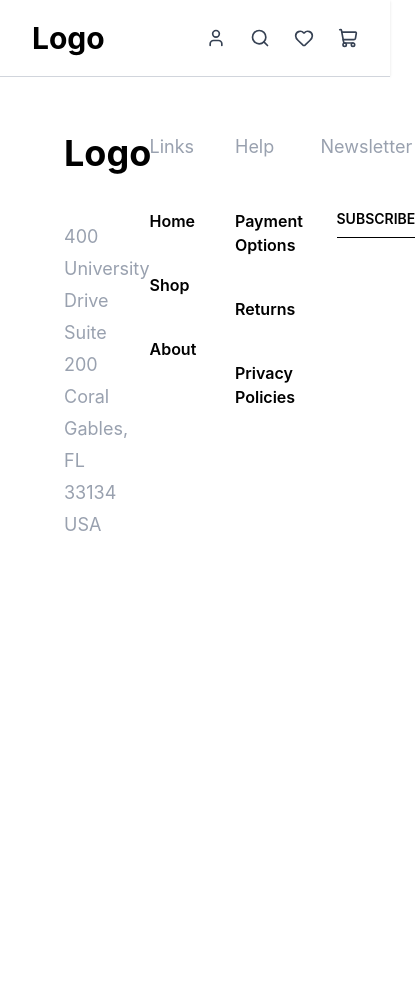
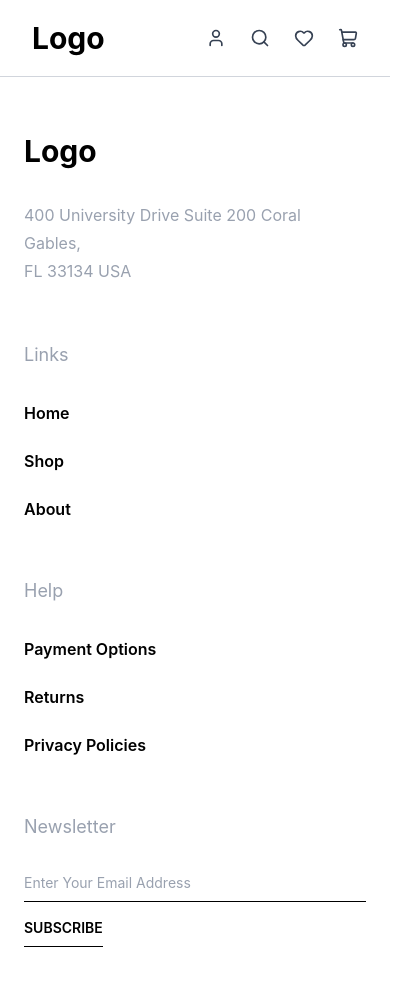
Before and after one commit to kahfiachyarudin/project-landing-page-bareng, a React (Vite) app: page / in a window 390 px wide. Shown: the top 986 px of the page, 415 px wide, since content can reach past the window. Before the commit the page ends 844 px from the top, so only its background shows below. Built offline with nearby package versions, Linux system fonts and the light colour scheme.

Commit message:
responsive footer

```diff
--- a/src/components/Footer.jsx
+++ b/src/components/Footer.jsx
@@ -1,16 +1,14 @@
-
-
 const Footer = () => {
   return (
-    <footer className="w-full border-t border-gray-300 bg-white px-16 py-14">
-      <div className="max-w-7xl mx-auto grid grid-cols-4 gap-20">
+    <footer className="w-full border-t border-gray-300 bg-white px-6 md:px-10 lg:px-16 py-14">
+      <div className="max-w-7xl mx-auto grid grid-cols-1 sm:grid-cols-2 lg:grid-cols-4 gap-14 lg:gap-20">
 
         <div>
-          <h1 className="text-4xl font-bold text-black mb-12">
+          <h1 className="text-3xl md:text-4xl font-bold text-black mb-8 md:mb-12">
             Logo
           </h1>
 
-          <p className="text-gray-400 leading-8 text-lg">
+          <p className="text-gray-400 leading-7 text-base md:text-lg">
             400 University Drive Suite 200 Coral <br />
             Gables, <br />
             FL 33134 USA
@@ -18,11 +16,11 @@ const Footer = () => {
         </div>
 
         <div>
-          <h2 className="text-gray-400 text-lg mb-12">
+          <h2 className="text-gray-400 text-lg mb-8 md:mb-12">
             Links
           </h2>
 
-          <ul className="space-y-10 font-semibold text-black">
+          <ul className="space-y-6 md:space-y-10 font-semibold text-black">
             <li className="cursor-pointer">Home</li>
             <li className="cursor-pointer">Shop</li>
             <li className="cursor-pointer">About</li>
@@ -30,11 +28,11 @@ const Footer = () => {
         </div>
 
         <div>
-          <h2 className="text-gray-400 text-lg mb-12">
+          <h2 className="text-gray-400 text-lg mb-8 md:mb-12">
             Help
           </h2>
 
-          <ul className="space-y-10 font-semibold text-black">
+          <ul className="space-y-6 md:space-y-10 font-semibold text-black">
             <li className="cursor-pointer">Payment Options</li>
             <li className="cursor-pointer">Returns</li>
             <li className="cursor-pointer">Privacy Policies</li>
@@ -42,22 +40,23 @@ const Footer = () => {
         </div>
 
         <div>
-          <h2 className="text-gray-400 text-lg mb-12">
+          <h2 className="text-gray-400 text-lg mb-8 md:mb-12">
             Newsletter
           </h2>
 
-          <div className="flex items-center gap-4">
+          <div className="flex flex-col sm:flex-row items-start sm:items-center gap-4">
             <input
               type="email"
               placeholder="Enter Your Email Address"
               className="border-b border-black outline-none pb-2 text-sm w-full placeholder:text-gray-400"
             />
 
-            <button className="border-b border-black pb-2 text-sm font-semibold">
+            <button className="border-b border-black pb-2 text-sm font-semibold whitespace-nowrap">
               SUBSCRIBE
             </button>
           </div>
         </div>
+
       </div>
     </footer>
   );
```
